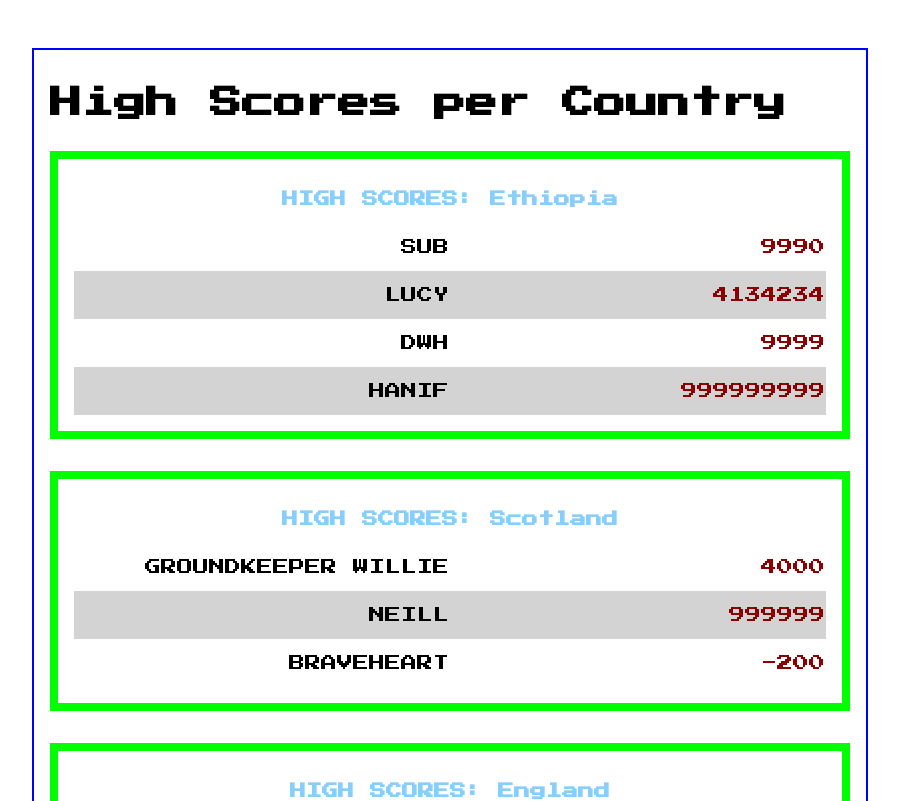
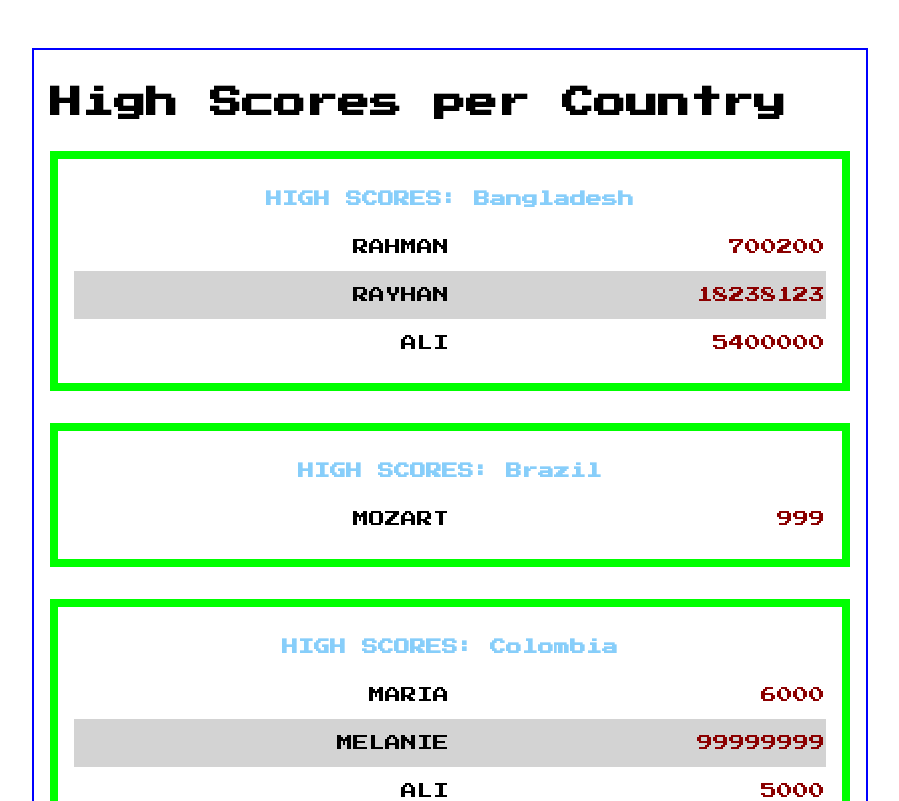
Before and after one commit to g1st/high-scores-react, a React (Create React App) app: page / in a window 1280 px wide. Shown: the top 801 px of the page, without its empty margins (190-1089 px from the left). Built offline with nearby package versions, Linux system fonts and the light colour scheme.

Commit message:
Present the High Score Tables sorted alphabetically by country name

```diff
--- a/src/App.js
+++ b/src/App.js
@@ -7,9 +7,11 @@ function App() {
   return (
     <div className="App">
       <h1 className="title">High Scores per Country</h1>
-      {scores.map(({ name, scores }, index) => (
-        <HighScoresTable key={index} name={name} scores={scores} />
-      ))}
+      {scores
+        .sort((a, b) => a.name.localeCompare(b.name))
+        .map(({ name, scores }, index) => (
+          <HighScoresTable key={index} name={name} scores={scores} />
+        ))}
     </div>
   );
 }
```
